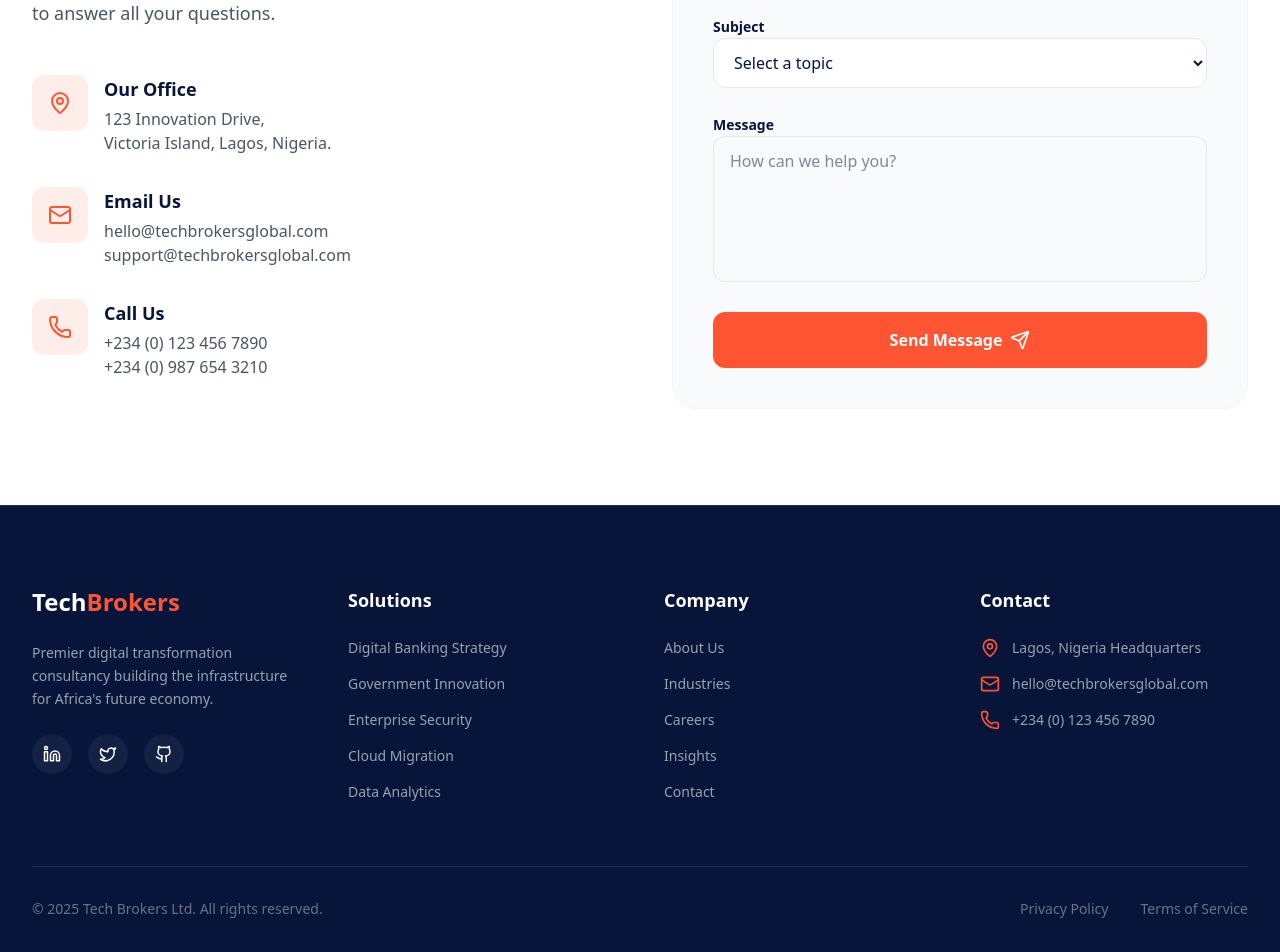
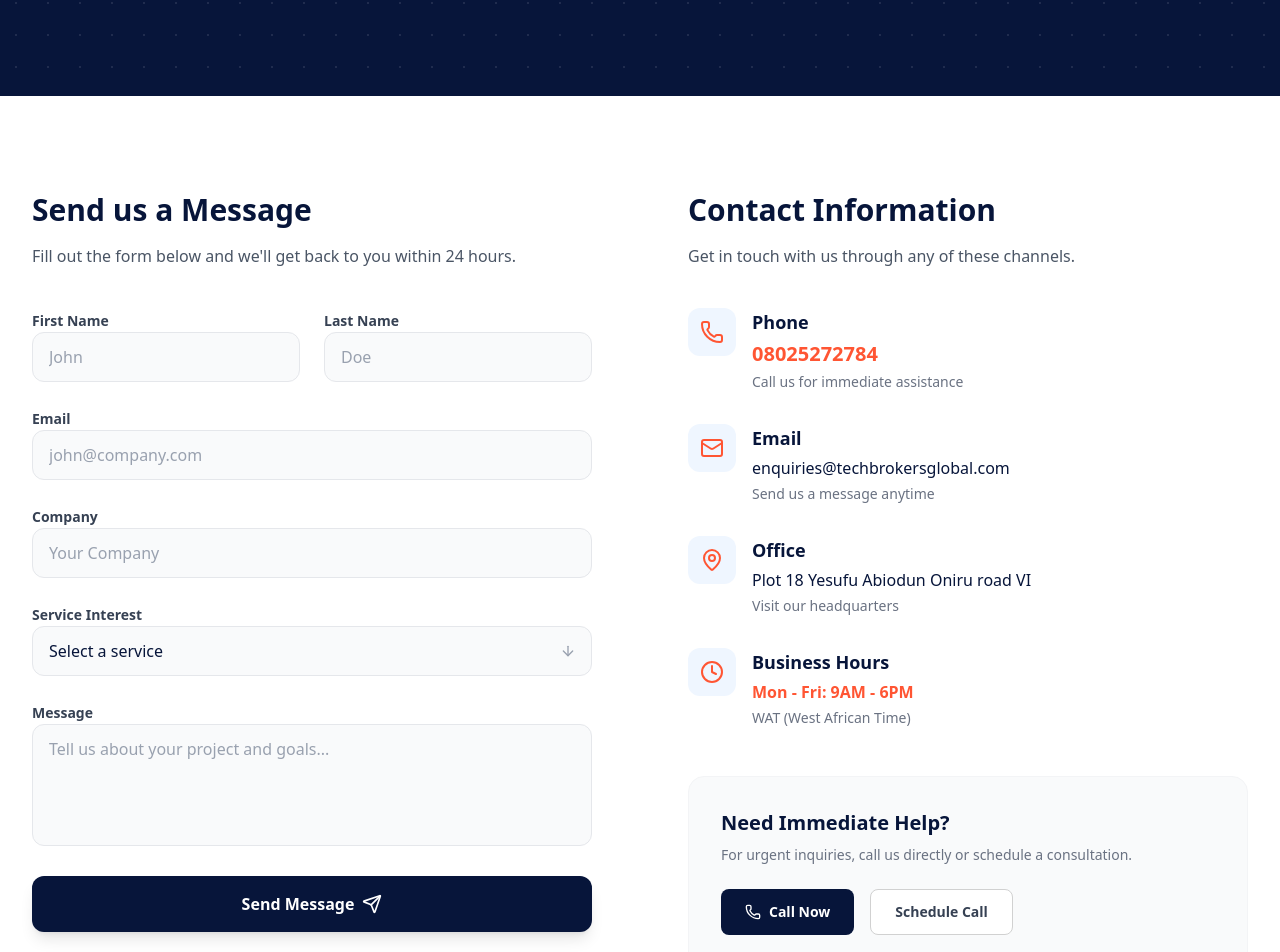
Before and after one commit to DaramolaD/techbroker, a Next.js app: page /contact in a window 1280 px wide. Shown: the part 525-1477 px from the top of the page. Built offline with nearby package versions, Linux system fonts and the light colour scheme.

Commit message:
feat: Add initial core pages (About, Contact, Home) and main application layout.

```diff
--- a/src/app/contact/page.tsx
+++ b/src/app/contact/page.tsx
@@ -1,12 +1,10 @@
 "use client";
 
-import Navbar from "@/components/Navbar";
-import Footer from "@/components/Footer";
-import { Mail, MapPin, Phone, Send } from "lucide-react";
+import { Mail, MapPin, Phone, Send, ArrowRight, MessageSquare, Clock } from "lucide-react";
 import { useState } from "react";
 
 export default function ContactPage() {
-    const [formState, setFormState] = useState({ name: "", email: "", subject: "", message: "" });
+    const [formState, setFormState] = useState({ firstName: "", lastName: "", email: "", company: "", serviceInterest: "", message: "" });
     const [isSubmitting, setIsSubmitting] = useState(false);
 
     const handleSubmit = (e: React.FormEvent) => {
@@ -16,128 +14,125 @@ export default function ContactPage() {
         setTimeout(() => {
             alert("Message sent! We will get back to you shortly.");
             setIsSubmitting(false);
-            setFormState({ name: "", email: "", subject: "", message: "" });
+            setFormState({ firstName: "", lastName: "", email: "", company: "", serviceInterest: "", message: "" });
         }, 1500);
     };
 
     return (
-        <main className="min-h-screen bg-white">
-            <Navbar />
+        <main className="min-h-screen bg-white font-sans">
 
-            {/* Header */}
-            <section className="pt-32 pb-16 bg-secondary text-white relative overflow-hidden">
-                <div className="absolute inset-0 bg-[radial-gradient(circle_at_top_right,rgba(255,85,51,0.1),transparent_50%)]"></div>
+            {/* Hero Section */}
+            <section className="relative pt-32 pb-20 md:pt-48 md:pb-32 overflow-hidden bg-secondary">
+                {/* Background Pattern */}
+                <div className="absolute inset-0 opacity-10" style={{ backgroundImage: 'radial-gradient(#ffffff 1px, transparent 1px)', backgroundSize: '32px 32px' }}></div>
+                <div className="absolute top-0 right-0 w-[600px] h-[600px] bg-primary/20 rounded-full blur-3xl -translate-y-1/2 translate-x-1/2"></div>
+
                 <div className="max-w-7xl mx-auto px-4 sm:px-6 lg:px-8 relative z-10 text-center">
-                    <h1 className="text-4xl md:text-6xl font-bold mb-6">Get in Touch</h1>
-                    <p className="text-xl text-gray-300 max-w-2xl mx-auto font-light">
-                        Ready to start your digital transformation? Let's talk.
+                    <span className="px-4 py-2 rounded-full bg-white/10 text-white text-sm font-semibold mb-6 inline-block backdrop-blur-md border border-white/20">Get in Touch</span>
+                    <h1 className="text-4xl md:text-6xl font-bold text-white mb-6 leading-tight">
+                        Let's Build Something <br /> Exceptional Together
+                    </h1>
+                    <p className="text-xl text-gray-300 max-w-2xl mx-auto font-light leading-relaxed">
+                        Ready to transform your digital capabilities? Get in touch with our team of experts to discuss your project.
                     </p>
                 </div>
             </section>
 
-            <section className="py-24">
-                <div className="max-w-7xl mx-auto px-4 sm:px-6 lg:px-8">
-                    <div className="grid lg:grid-cols-2 gap-16">
+            <section className="py-24 relative">
+                <div className="max-w-7xl mx-auto px-4 sm:px-6 lg:px-8 relative z-10">
+                    <div className="grid lg:grid-cols-2 gap-16 lg:gap-24">
 
-                        {/* Contact Information */}
+                        {/* LEFT COLUMN: Contact Form */}
                         <div>
-                            <h2 className="text-3xl font-bold text-gray-900 mb-8">Contact Information</h2>
-                            <p className="text-gray-600 mb-12 text-lg">
-                                Whether you have a question about our services, pricing, or just want to see how we can help your business grow, our team is ready to answer all your questions.
-                            </p>
+                            <div className="mb-10">
+                                <h2 className="text-3xl font-bold text-gray-900 mb-4">Send us a Message</h2>
+                                <p className="text-gray-600">
+                                    Fill out the form below and we'll get back to you within 24 hours.
+                                </p>
+                            </div>
 
-                            <div className="space-y-8">
-                                <div className="flex items-start gap-4">
-                                    <div className="bg-primary/10 p-4 rounded-xl text-primary">
-                                        <MapPin className="w-6 h-6" />
-                                    </div>
-                                    <div>
-                                        <h3 className="font-bold text-gray-900 text-lg">Our Office</h3>
-                                        <p className="text-gray-600 mt-1">
-                                            123 Innovation Drive, <br />
-                                            Victoria Island, Lagos, Nigeria.
-                                        </p>
-                                    </div>
-                                </div>
-
-                                <div className="flex items-start gap-4">
-                                    <div className="bg-primary/10 p-4 rounded-xl text-primary">
-                                        <Mail className="w-6 h-6" />
-                                    </div>
-                                    <div>
-                                        <h3 className="font-bold text-gray-900 text-lg">Email Us</h3>
-                                        <p className="text-gray-600 mt-1">hello@techbrokersglobal.com</p>
-                                        <p className="text-gray-600">support@techbrokersglobal.com</p>
-                                    </div>
-                                </div>
-
-                                <div className="flex items-start gap-4">
-                                    <div className="bg-primary/10 p-4 rounded-xl text-primary">
-                                        <Phone className="w-6 h-6" />
-                                    </div>
-                                    <div>
-                                        <h3 className="font-bold text-gray-900 text-lg">Call Us</h3>
-                                        <p className="text-gray-600 mt-1">+234 (0) 123 456 7890</p>
-                                        <p className="text-gray-600">+234 (0) 987 654 3210</p>
-                                    </div>
-                                </div>
-                            </div>
-                        </div>
-
-                        {/* Contact Form */}
-                        <div className="bg-gray-50 p-8 md:p-10 rounded-3xl border border-gray-100">
                             <form onSubmit={handleSubmit} className="space-y-6">
                                 <div className="grid md:grid-cols-2 gap-6">
                                     <div className="space-y-2">
-                                        <label htmlFor="name" className="text-sm font-semibold text-gray-900">Full Name</label>
+                                        <label htmlFor="firstName" className="text-sm font-bold text-gray-700">First Name</label>
                                         <input
                                             type="text"
-                                            id="name"
+                                            id="firstName"
                                             required
-                                            className="w-full px-4 py-3 rounded-xl border border-gray-200 focus:outline-none focus:ring-2 focus:ring-primary/50 focus:border-primary transition-all"
-                                            placeholder="John Doe"
-                                            value={formState.name}
-                                            onChange={(e) => setFormState({ ...formState, name: e.target.value })}
+                                            className="w-full px-4 py-3 rounded-xl bg-gray-50 border border-gray-200 focus:outline-none focus:ring-2 focus:ring-primary/20 focus:border-primary transition-all text-gray-900 placeholder-gray-400"
+                                            placeholder="John"
+                                            value={formState.firstName}
+                                            onChange={(e) => setFormState({ ...formState, firstName: e.target.value })}
                                         />
                                     </div>
                                     <div className="space-y-2">
-                                        <label htmlFor="email" className="text-sm font-semibold text-gray-900">Email Address</label>
+                                        <label htmlFor="lastName" className="text-sm font-bold text-gray-700">Last Name</label>
                                         <input
-                                            type="email"
-                                            id="email"
+                                            type="text"
+                                            id="lastName"
                                             required
-                                            className="w-full px-4 py-3 rounded-xl border border-gray-200 focus:outline-none focus:ring-2 focus:ring-primary/50 focus:border-primary transition-all"
-                                            placeholder="john@example.com"
-                                            value={formState.email}
-                                            onChange={(e) => setFormState({ ...formState, email: e.target.value })}
+                                            className="w-full px-4 py-3 rounded-xl bg-gray-50 border border-gray-200 focus:outline-none focus:ring-2 focus:ring-primary/20 focus:border-primary transition-all text-gray-900 placeholder-gray-400"
+                                            placeholder="Doe"
+                                            value={formState.lastName}
+                                            onChange={(e) => setFormState({ ...formState, lastName: e.target.value })}
                                         />
                                     </div>
                                 </div>
 
                                 <div className="space-y-2">
-                                    <label htmlFor="subject" className="text-sm font-semibold text-gray-900">Subject</label>
-                                    <select
-                                        id="subject"
-                                        className="w-full px-4 py-3 rounded-xl border border-gray-200 focus:outline-none focus:ring-2 focus:ring-primary/50 focus:border-primary transition-all bg-white"
-                                        value={formState.subject}
-                                        onChange={(e) => setFormState({ ...formState, subject: e.target.value })}
-                                    >
-                                        <option value="">Select a topic</option>
-                                        <option value="Consulting">Consulting Inquiry</option>
-                                        <option value="Partnership">Partnership Opportunity</option>
-                                        <option value="Careers">Careers</option>
-                                        <option value="Other">Other</option>
-                                    </select>
+                                    <label htmlFor="email" className="text-sm font-bold text-gray-700">Email</label>
+                                    <input
+                                        type="email"
+                                        id="email"
+                                        required
+                                        className="w-full px-4 py-3 rounded-xl bg-gray-50 border border-gray-200 focus:outline-none focus:ring-2 focus:ring-primary/20 focus:border-primary transition-all text-gray-900 placeholder-gray-400"
+                                        placeholder="john@company.com"
+                                        value={formState.email}
+                                        onChange={(e) => setFormState({ ...formState, email: e.target.value })}
+                                    />
                                 </div>
 
                                 <div className="space-y-2">
-                                    <label htmlFor="message" className="text-sm font-semibold text-gray-900">Message</label>
+                                    <label htmlFor="company" className="text-sm font-bold text-gray-700">Company</label>
+                                    <input
+                                        type="text"
+                                        id="company"
+                                        className="w-full px-4 py-3 rounded-xl bg-gray-50 border border-gray-200 focus:outline-none focus:ring-2 focus:ring-primary/20 focus:border-primary transition-all text-gray-900 placeholder-gray-400"
+                                        placeholder="Your Company"
+                                        value={formState.company}
+                                        onChange={(e) => setFormState({ ...formState, company: e.target.value })}
+                                    />
+                                </div>
+
+                                <div className="space-y-2">
+                                    <label htmlFor="serviceInterest" className="text-sm font-bold text-gray-700">Service Interest</label>
+                                    <div className="relative">
+                                        <select
+                                            id="serviceInterest"
+                                            className="w-full px-4 py-3 rounded-xl bg-gray-50 border border-gray-200 focus:outline-none focus:ring-2 focus:ring-primary/20 focus:border-primary transition-all text-gray-900 appearance-none cursor-pointer"
+                                            value={formState.serviceInterest}
+                                            onChange={(e) => setFormState({ ...formState, serviceInterest: e.target.value })}
+                                        >
+                                            <option value="">Select a service</option>
+                                            <option value="Digital Strategy">Digital Strategy</option>
+                                            <option value="Fintech Solutions">Fintech Solutions</option>
+                                            <option value="Government Innovation">Government Innovation</option>
+                                            <option value="Consulting">General Consulting</option>
+                                        </select>
+                                        <div className="absolute right-4 top-1/2 -translate-y-1/2 pointer-events-none text-gray-400">
+                                            <ArrowRight className="w-4 h-4 rotate-90" />
+                                        </div>
+                                    </div>
+                                </div>
+
+                                <div className="space-y-2">
+                                    <label htmlFor="message" className="text-sm font-bold text-gray-700">Message</label>
                                     <textarea
                                         id="message"
                                         required
-                                        rows={5}
-                                        className="w-full px-4 py-3 rounded-xl border border-gray-200 focus:outline-none focus:ring-2 focus:ring-primary/50 focus:border-primary transition-all resize-none"
-                                        placeholder="How can we help you?"
+                                        rows={4}
+                                        className="w-full px-4 py-3 rounded-xl bg-gray-50 border border-gray-200 focus:outline-none focus:ring-2 focus:ring-primary/20 focus:border-primary transition-all resize-none text-gray-900 placeholder-gray-400"
+                                        placeholder="Tell us about your project and goals..."
                                         value={formState.message}
                                         onChange={(e) => setFormState({ ...formState, message: e.target.value })}
                                     ></textarea>
@@ -146,7 +141,7 @@ export default function ContactPage() {
                                 <button
                                     type="submit"
                                     disabled={isSubmitting}
-                                    className="w-full py-4 px-6 bg-primary hover:bg-primary-dark text-white font-bold rounded-xl transition-colors flex items-center justify-center gap-2 disabled:opacity-70"
+                                    className="w-full py-4 px-6 bg-secondary hover:bg-primary text-white font-bold rounded-xl transition-all duration-300 flex items-center justify-center gap-2 disabled:opacity-70 shadow-lg hover:shadow-xl transform hover:-translate-y-1"
                                 >
                                     {isSubmitting ? "Sending..." : "Send Message"}
                                     {!isSubmitting && <Send className="w-5 h-5" />}
@@ -154,11 +149,88 @@ export default function ContactPage() {
                             </form>
                         </div>
 
+                        {/* RIGHT COLUMN: Contact Information */}
+                        <div>
+                            <div className="mb-10">
+                                <h2 className="text-3xl font-bold text-gray-900 mb-4">Contact Information</h2>
+                                <p className="text-gray-600">
+                                    Get in touch with us through any of these channels.
+                                </p>
+                            </div>
+
+                            <div className="space-y-8">
+                                {/* Phone */}
+                                <div className="flex gap-4">
+                                    <div className="w-12 h-12 bg-blue-50 rounded-xl flex items-center justify-center text-primary flex-shrink-0">
+                                        <Phone className="w-6 h-6" />
+                                    </div>
+                                    <div>
+                                        <h3 className="font-bold text-gray-900 text-lg">Phone</h3>
+                                        <p className="text-primary font-bold text-xl my-1">08025272784</p>
+                                        <p className="text-gray-500 text-sm">Call us for immediate assistance</p>
+                                    </div>
+                                </div>
+
+                                {/* Email */}
+                                <div className="flex gap-4">
+                                    <div className="w-12 h-12 bg-blue-50 rounded-xl flex items-center justify-center text-primary flex-shrink-0">
+                                        <Mail className="w-6 h-6" />
+                                    </div>
+                                    <div>
+                                        <h3 className="font-bold text-gray-900 text-lg">Email</h3>
+                                        <p className="text-gray-900 font-medium my-1">enquiries@techbrokersglobal.com</p>
+                                        <p className="text-gray-500 text-sm">Send us a message anytime</p>
+                                    </div>
+                                </div>
+
+                                {/* Office */}
+                                <div className="flex gap-4">
+                                    <div className="w-12 h-12 bg-blue-50 rounded-xl flex items-center justify-center text-primary flex-shrink-0">
+                                        <MapPin className="w-6 h-6" />
+                                    </div>
+                                    <div>
+                                        <h3 className="font-bold text-gray-900 text-lg">Office</h3>
+                                        <p className="text-gray-900 font-medium my-1">
+                                            Plot 18 Yesufu Abiodun Oniru road VI
+                                        </p>
+                                        <p className="text-gray-500 text-sm">Visit our headquarters</p>
+                                    </div>
+                                </div>
+
+                                {/* Business Hours */}
+                                <div className="flex gap-4">
+                                    <div className="w-12 h-12 bg-blue-50 rounded-xl flex items-center justify-center text-primary flex-shrink-0">
+                                        <Clock className="w-6 h-6" />
+                                    </div>
+                                    <div>
+                                        <h3 className="font-bold text-gray-900 text-lg">Business Hours</h3>
+                                        <p className="text-primary font-bold my-1">Mon - Fri: 9AM - 6PM</p>
+                                        <p className="text-gray-500 text-sm">WAT (West African Time)</p>
+                                    </div>
+                                </div>
+                            </div>
+
+                            {/* Immediate Help Box */}
+                            <div className="mt-12 bg-gray-50 rounded-2xl p-8 border border-gray-100">
+                                <h3 className="text-xl font-bold text-gray-900 mb-2">Need Immediate Help?</h3>
+                                <p className="text-gray-500 mb-6 text-sm">
+                                    For urgent inquiries, call us directly or schedule a consultation.
+                                </p>
+                                <div className="flex gap-4">
+                                    <button className="px-6 py-3 bg-secondary text-white font-bold rounded-lg hover:bg-secondary/90 transition-colors flex items-center gap-2 text-sm">
+                                        <Phone className="w-4 h-4" /> Call Now
+                                    </button>
+                                    <button className="px-6 py-3 bg-white border border-gray-300 text-gray-700 font-bold rounded-lg hover:bg-gray-50 transition-colors text-sm">
+                                        Schedule Call
+                                    </button>
+                                </div>
+                            </div>
+                        </div>
+
                     </div>
                 </div>
             </section>
 
-            <Footer />
         </main>
     );
 }
--- a/src/app/layout.tsx
+++ b/src/app/layout.tsx
@@ -1,6 +1,8 @@
 import type { Metadata } from "next";
 import { Inter } from "next/font/google";
 import "./globals.css";
+import Navbar from "@/components/Navbar";
+import Footer from "@/components/Footer";
 
 const inter = Inter({
   subsets: ["latin"],
@@ -20,7 +22,10 @@ export default function RootLayout({
   return (
     <html lang="en">
       <body className={`${inter.variable} font-sans antialiased text-gray-900 bg-white`}>
+
+        <Navbar />
         {children}
+        <Footer />
       </body>
     </html>
   );
--- a/src/app/page.tsx
+++ b/src/app/page.tsx
@@ -1,4 +1,3 @@
-import Navbar from "@/components/Navbar";
 import Hero from "@/components/Hero";
 import About from "@/components/About";
 import Services from "@/components/Services";
@@ -9,12 +8,10 @@ import WhyChooseUs from "@/components/WhyChooseUs";
 import Leadership from "@/components/Leadership";
 import Insights from "@/components/Insights";
 import CTA from "@/components/CTA";
-import Footer from "@/components/Footer";
 
 export default function Home() {
   return (
     <main className="min-h-screen bg-white font-sans">
-      <Navbar />
       <Hero />
       <About />
       <Services />
@@ -25,7 +22,6 @@ export default function Home() {
       <Leadership />
       <Insights />
       <CTA />
-      <Footer />
     </main>
   );
 }
```
Also changed, not shown: src/app/about/page.tsx (+3 -8 lines).
